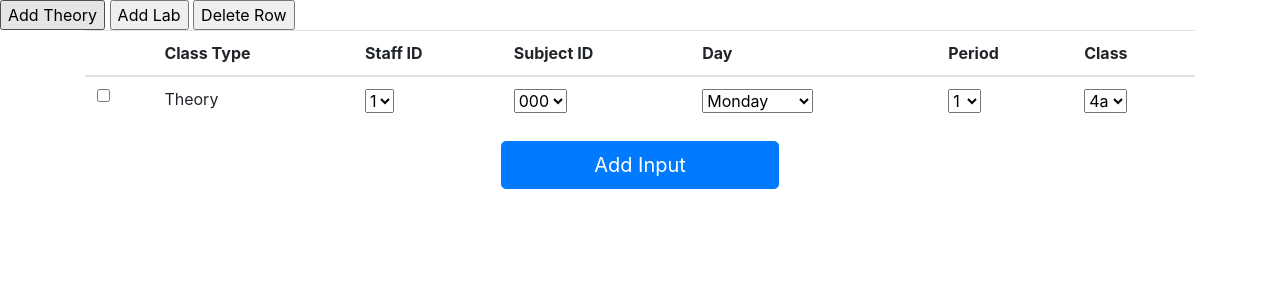
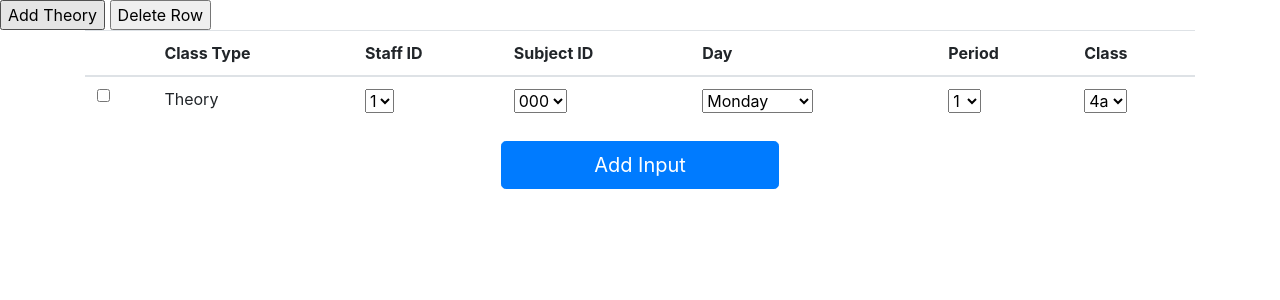
Before and after one commit to WinstonPais/TimeTableGeneration, a Django app: page /input/ in a window 1280 px wide. Shown: the top 300 px of the page. Run offline with Django 3.2, Linux system fonts and the light colour scheme; tables that the repository leaves empty hold one stand-in row (values such as "Sample post"); some libraries are stand-ins or nearby versions.

Commit message:
Update input.html

```diff
--- a/templates/mainapp/input.html
+++ b/templates/mainapp/input.html
@@ -9,7 +9,6 @@
 </head>
 <body>
 	<input type="button" value="Add Theory" onclick="addTheoryRow('dataTable')" />
-  <input type="button" value="Add Lab" onclick="addLabRow('dataTable')" />
 	<input type="button" value="Delete Row" onclick="deleteRow('dataTable')" />
 	<div class="container">
 	<form name="form1" action="{% url 'mainapp:inputPage' %}" method="post">
```
